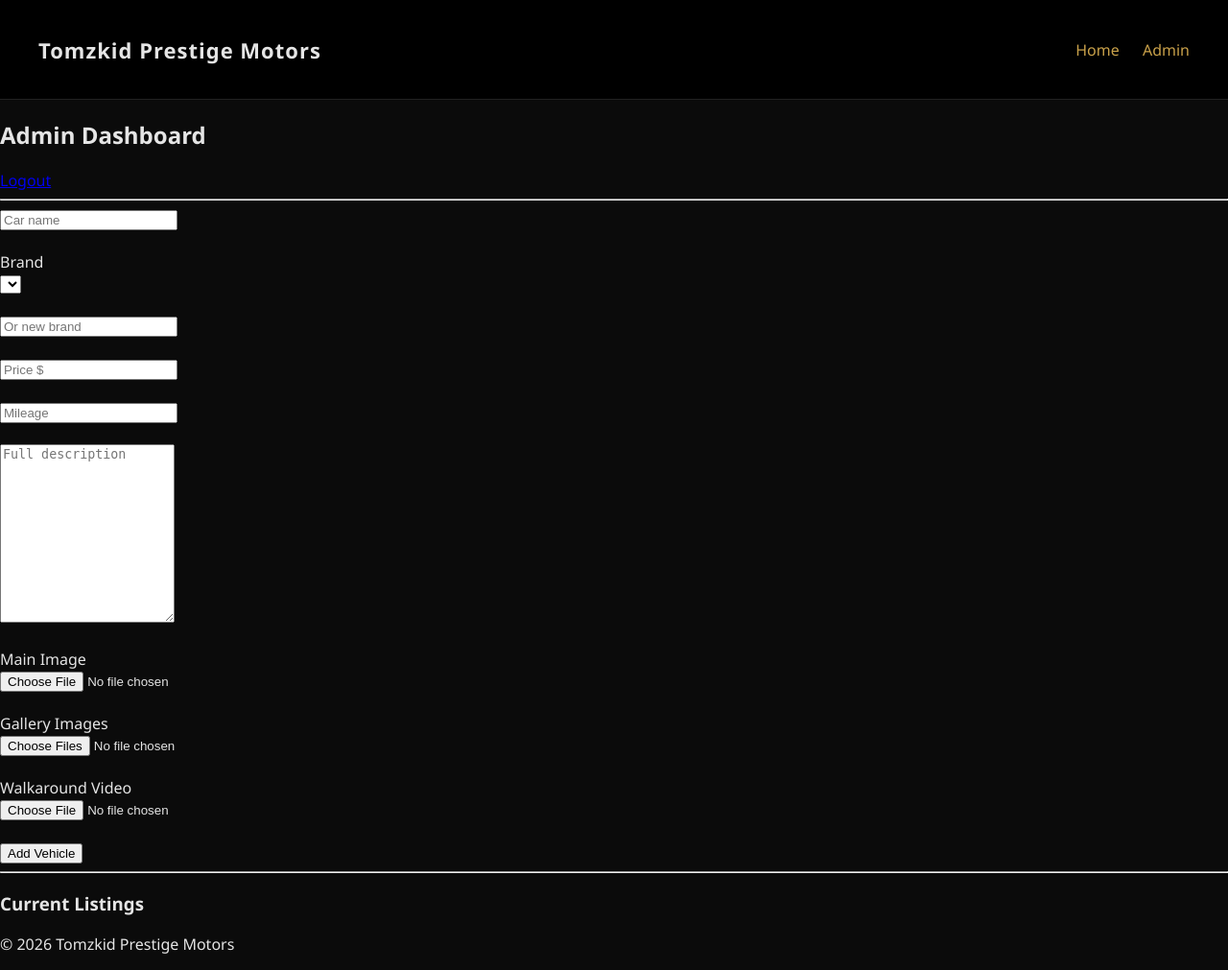
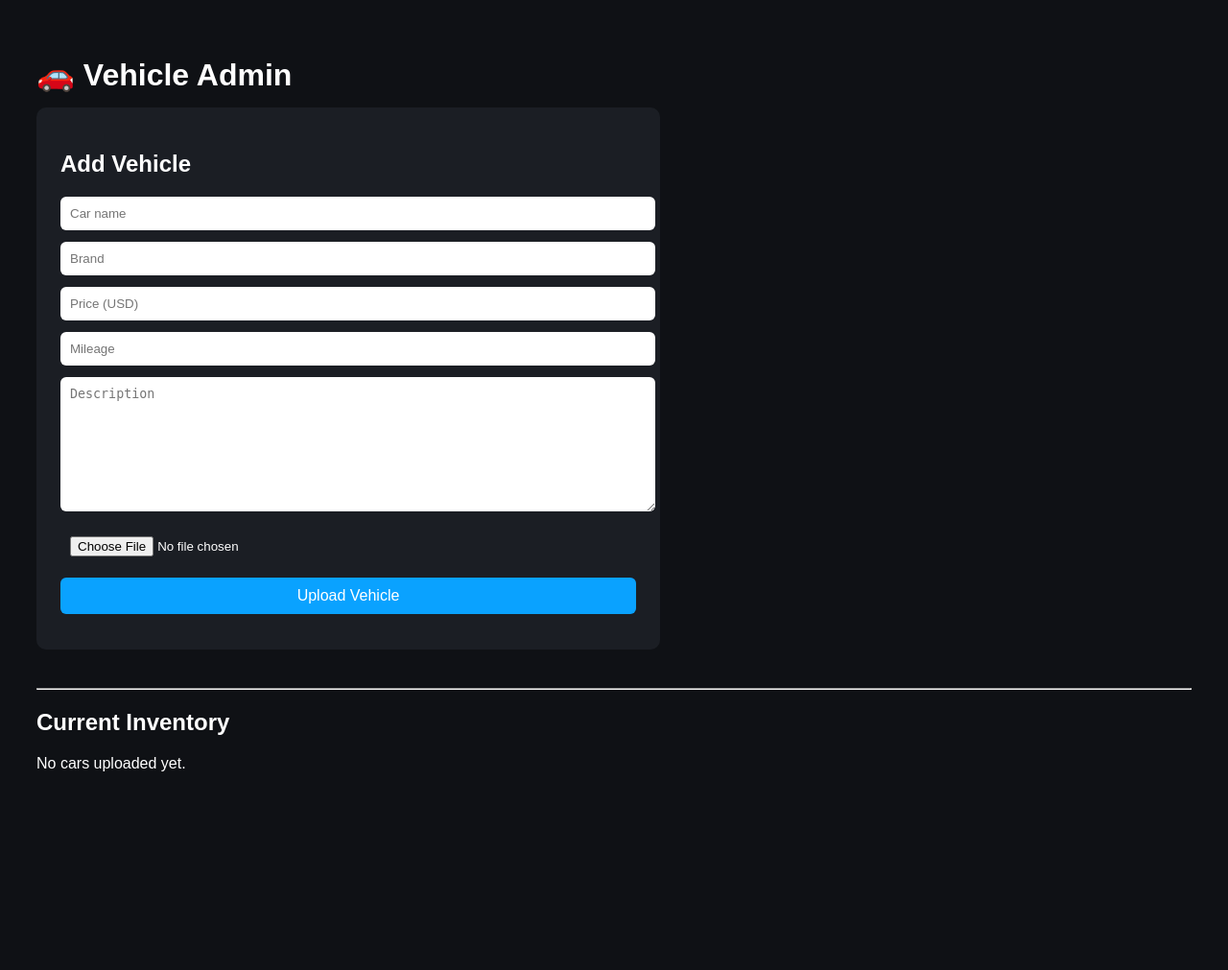
Before and after one commit to djvibez29/tomzkid-prestige-motors, a Flask app: page /admin in a window 1280 px wide. Shown: the whole page at 96% size. After the commit the page ends 804 px from the top, so only its background shows below. Run offline with Flask 3, Linux system fonts and the light colour scheme; lists and menus that the app fills with data are empty.

Commit message:
Update admin.html

```diff
--- a/templates/admin.html
+++ b/templates/admin.html
@@ -1,53 +1,134 @@
-{% extends "base.html" %}
-{% block content %}
+<!DOCTYPE html>
+<html lang="en">
+<head>
+    <meta charset="UTF-8">
+    <title>Admin Panel</title>
 
-<h2>Admin Dashboard</h2>
-<a href="/logout">Logout</a>
+    <style>
+        body {
+            font-family: Arial, sans-serif;
+            background: #0f1115;
+            color: white;
+            padding: 30px;
+        }
 
-<hr>
+        h1 {
+            margin-bottom: 15px;
+        }
 
-<form method="post" enctype="multipart/form-data">
+        .flash {
+            background: #1e7f43;
+            padding: 12px;
+            margin-bottom: 15px;
+            border-radius: 6px;
+        }
 
-  <input name="name" placeholder="Car name" required><br><br>
+        .card {
+            background: #1b1e24;
+            padding: 15px;
+            margin-bottom: 15px;
+            border-radius: 10px;
+            display: flex;
+            gap: 20px;
+            align-items: center;
+        }
 
-  <label>Brand</label><br>
-  <select name="brand">
-    {% for b in brands %}
-      <option value="{{ b }}">{{ b }}</option>
+        img {
+            width: 180px;
+            border-radius: 8px;
+        }
+
+        form {
+            background: #1b1e24;
+            padding: 25px;
+            border-radius: 10px;
+            max-width: 600px;
+            margin-bottom: 40px;
+        }
+
+        input, textarea, button {
+            width: 100%;
+            padding: 10px;
+            margin-bottom: 12px;
+            border-radius: 6px;
+            border: none;
+        }
+
+        textarea {
+            height: 120px;
+        }
+
+        button {
+            background: #0aa2ff;
+            color: white;
+            font-size: 16px;
+            cursor: pointer;
+        }
+
+        .delete-btn {
+            background: crimson;
+            padding: 8px 14px;
+            text-decoration: none;
+            color: white;
+            border-radius: 6px;
+        }
+    </style>
+</head>
+<body>
+
+<h1>🚗 Vehicle Admin</h1>
+
+<!-- FLASH -->
+{% with messages = get_flashed_messages() %}
+  {% if messages %}
+    {% for msg in messages %}
+      <div class="flash">{{ msg }}</div>
     {% endfor %}
-  </select><br><br>
+  {% endif %}
+{% endwith %}
 
-  <input name="custom_brand" placeholder="Or new brand"><br><br>
+<!-- UPLOAD FORM -->
+<form method="POST" enctype="multipart/form-data">
 
-  <input name="price_usd" placeholder="Price $" type="number" required><br><br>
+    <h2>Add Vehicle</h2>
 
-  <input name="miles" placeholder="Mileage" type="number" required><br><br>
+    <input type="text" name="name" placeholder="Car name" required>
 
-  <textarea name="description" rows="12" placeholder="Full description" required></textarea><br><br>
+    <input type="text" name="brand" placeholder="Brand" required>
 
-  <label>Main Image</label><br>
-  <input type="file" name="main_image" accept="image/*" required><br><br>
+    <input type="number" name="price_usd" placeholder="Price (USD)" required>
 
-  <label>Gallery Images</label><br>
-  <input type="file" name="gallery" multiple accept="image/*"><br><br>
+    <input type="number" name="miles" placeholder="Mileage" required>
 
-  <label>Walkaround Video</label><br>
-  <input type="file" name="video" accept="video/*"><br><br>
+    <textarea name="description" placeholder="Description" required></textarea>
 
-  <button type="submit">Add Vehicle</button>
+    <input type="file" name="image" required>
 
+    <button type="submit">Upload Vehicle</button>
 </form>
 
 <hr>
 
-<h3>Current Listings</h3>
+<h2>Current Inventory</h2>
 
 {% for car in cars %}
-  <div>
-    <strong>{{ car.name }}</strong> — {{ car.brand }}<br>
-    ${{ car.price_usd }} | {{ car.miles }} miles<br>
-  </div>
-  <hr>
+<div class="card">
+
+    <img src="{{ url_for('static', filename='uploads/' + car.image) }}">
+
+    <div>
+        <h3>{{ car.name }}</h3>
+        <p><b>Brand:</b> {{ car.brand }}</p>
+        <p><b>Price:</b> ${{ "{:,}".format(car.price_usd) }}</p>
+        <p><b>Miles:</b> {{ car.miles }}</p>
+
+        <a class="delete-btn" href="/delete-car/{{ car.id }}">Delete</a>
+    </div>
+
+</div>
+{% else %}
+<p>No cars uploaded yet.</p>
 {% endfor %}
 
-{% endblock %}
+</body>
+</html>
```
